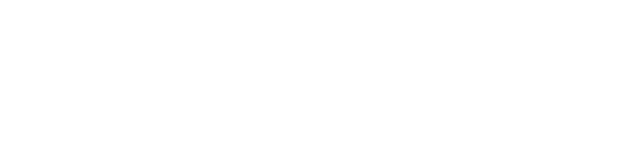
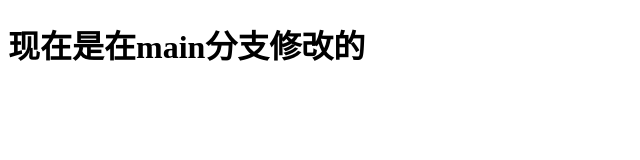
Before and after one commit to happy-NMY-LY/web_big_event, a plain HTML site: page login.html in a window 1280 px wide. Shown: the whole page, without its empty margins (0-640 px from the left). Drawn offline with Linux system fonts and the light colour scheme.

Commit message:
这是在main分支修改的

```diff
--- a/login.html
+++ b/login.html
@@ -9,7 +9,7 @@
 </head>
 
 <body>
-
+    <h1>现在是在main分支修改的</h1>
 </body>
 
 </html>
```
